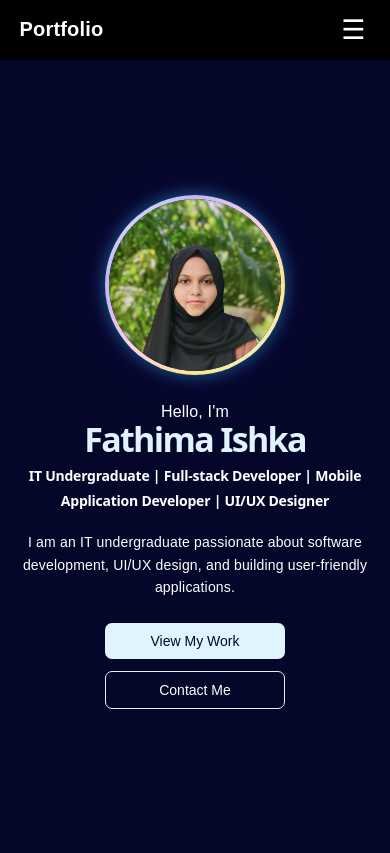
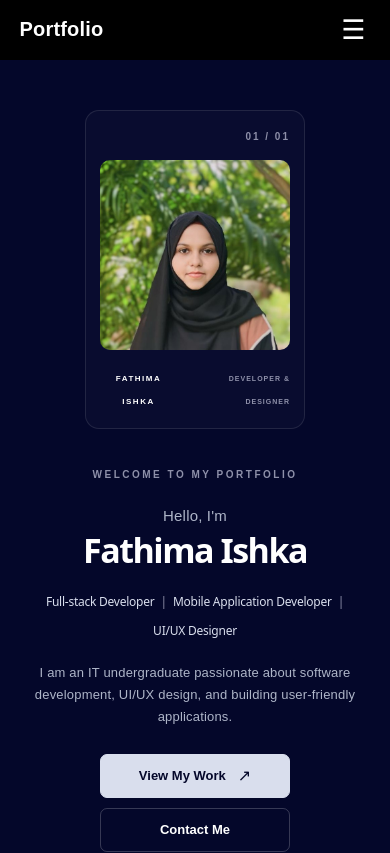
Before and after one commit to ishqafathima/My-Portfolio, a React (Vite) app: page / in a window 390 px wide. Shown: the top 853 px of the page. Built offline with nearby package versions, Linux system fonts and the light colour scheme.

Commit message:
update portfolio

```diff
--- a/src/sections/Home/Home.css
+++ b/src/sections/Home/Home.css
@@ -1,15 +1,13 @@
-
 /* =========================
    HOME
 ========================= */
 
 .home {
   min-height: calc(100vh - 70px);
-
   display: flex;
   align-items: center;
 
-  padding: 60px 10%;
+  padding: 80px 8%;
 
   background-color: #04072a;
 
@@ -23,15 +21,16 @@
 
 .home-content {
   width: 100%;
-  max-width: 1200px;
+  max-width: 1150px;
 
   margin: 0 auto;
 
-  display: flex;
+  display: grid;
+  grid-template-columns: 1.2fr 0.8fr;
+
   align-items: center;
-  justify-content: space-between;
 
-  gap: 60px;
+  gap: 80px;
 }
 
 
@@ -40,50 +39,108 @@
 ========================= */
 
 .intro {
-  flex: 1;
   min-width: 0;
 }
 
-.hello {
-  font-size: 20px;
+.home-label {
+  display: inline-block;
 
-  margin: 0 0 5px;
+  margin-bottom: 25px;
 
-  color: #ffffff;
+  color: #8e90a9;
+
+  font-size: 11px;
+  font-weight: 700;
+
+  letter-spacing: 3px;
 }
 
-.name {
-  font-size: clamp(38px, 5vw, 52px);
 
-  margin: 0 0 15px;
+/* =========================
+   HELLO
+========================= */
 
-  color: #dff4ff;
+.hello {
+  margin: 0 0 6px;
 
-  font-weight: 700;
+  color: #aeb5c8;
+
+  font-size: 17px;
+  font-weight: 400;
 }
 
-.role {
-  font-size: clamp(16px, 2vw, 20px);
 
-  line-height: 1.8;
+/* =========================
+   NAME
+========================= */
 
+.name {
   margin: 0;
 
   color: #ffffff;
 
-  font-weight: 600;
+  font-size: clamp(45px, 6vw, 70px);
+
+  font-weight: 700;
+
+  line-height: 1.05;
+
+  letter-spacing: -2px;
 }
 
-.description {
-  max-width: 650px;
 
-  margin-top: 25px;
+/* =========================
+   ROLE
+========================= */
 
-  font-size: 16px;
+.role {
+  display: flex;
+
+  flex-wrap: wrap;
+
+  align-items: center;
+
+  gap: 9px;
+
+  margin: 22px 0 0;
+
+  color: #d9deed;
+
+  font-size: 17px;
+
+  font-weight: 500;
 
   line-height: 1.7;
+}
 
-  color: #ffffff;
+.role span:not(.separator) {
+  transition: color 0.3s ease;
+}
+
+.role span:not(.separator):hover {
+  color: #8e90a9;
+}
+
+.separator {
+  color: #8e90a9;
+  font-weight: 400;
+}
+
+
+/* =========================
+   DESCRIPTION
+========================= */
+
+.description {
+  max-width: 620px;
+
+  margin: 24px 0 0;
+
+  color: #aeb5c8;
+
+  font-size: 15px;
+
+  line-height: 1.8;
 }
 
 
@@ -94,43 +151,118 @@
 .home-buttons {
   display: flex;
 
-  gap: 15px;
+  align-items: center;
 
-  margin-top: 25px;
+  gap: 13px;
+
+  margin-top: 30px;
 
   flex-wrap: wrap;
 }
 
 .home-buttons button {
-  padding: 11px 22px;
+  min-height: 44px;
+
+  padding: 10px 18px;
 
   border-radius: 7px;
 
-  font-size: 15px;
+  font-family: inherit;
+
+  font-size: 13px;
+
+  font-weight: 600;
 
   cursor: pointer;
 
-  transition: 0.3s ease;
+  transition:
+    transform 0.3s ease,
+    background-color 0.3s ease,
+    border-color 0.3s ease;
 }
 
+
+/* Primary button */
+
 .work-btn {
-  border: none;
+  display: flex;
 
-  background-color: #dff4ff;
+  align-items: center;
+
+  gap: 12px;
+
+  border: 1px solid #d9deed;
+
+  background-color: #d9deed;
 
   color: #04072a;
 }
 
+.work-btn:hover {
+  transform: translateY(-3px);
+
+  background-color: #ffffff;
+
+  border-color: #ffffff;
+}
+
+.button-arrow {
+  font-size: 16px;
+
+  transition: transform 0.3s ease;
+}
+
+.work-btn:hover .button-arrow {
+  transform: translate(2px, -2px);
+}
+
+
+/* Secondary button */
+
 .contact-btn {
+  border: 1px solid rgba(255, 255, 255, 0.2);
+
   background-color: transparent;
-
-  border: 1px solid #dff4ff;
 
   color: #ffffff;
 }
 
-.home-buttons button:hover {
-  transform: translateY(-2px);
+.contact-btn:hover {
+  transform: translateY(-3px);
+
+  background-color: rgba(142, 144, 169, 0.12);
+
+  border-color: #8e90a9;
+}
+
+
+/* =========================
+   META
+========================= */
+
+.home-meta {
+  display: flex;
+
+  align-items: center;
+
+  gap: 12px;
+
+  margin-top: 45px;
+
+  color: #68708e;
+
+  font-size: 9px;
+
+  font-weight: 700;
+
+  letter-spacing: 2px;
+}
+
+.home-meta div {
+  width: 45px;
+  height: 1px;
+
+  background-color: #343a5a;
 }
 
 
@@ -139,8 +271,6 @@
 ========================= */
 
 .profile {
-  flex: 0 0 330px;
-
   display: flex;
 
   justify-content: center;
@@ -150,54 +280,122 @@
 
 
 /* =========================
-   COLORFUL PROFILE IMAGE
+   PROFILE FRAME
 ========================= */
 
-.profile-image {
-  width: 280px;
-  height: 280px;
+.profile-frame {
+  position: relative;
 
-  object-fit: cover;
+  width: 330px;
 
-  border-radius: 50%;
+  padding: 22px;
 
-  /* Colorful gradient ring */
-  border: 6px solid transparent;
+  box-sizing: border-box;
 
-  background:
-    linear-gradient(#04072a, #04072a) padding-box,
-    linear-gradient(
-      135deg,
-     #dff4ff,
-     #c4b5fd,
-     #fbcfe8,
-     #fde68a,
-     #dff4ff
-    ) border-box;
+  background-color: rgba(255, 255, 255, 0.025);
 
-  /* Colorful glow */
-  box-shadow:
-    0 0 18px rgba(223, 244, 255, 0.45),
-    0 0 35px rgba(196, 181, 253, 0.30),
-    0 0 50px rgba(251, 207, 232, 0.20);
+  border: 1px solid rgba(255, 255, 255, 0.1);
+
+  border-radius: 14px;
 
   transition:
     transform 0.4s ease,
+    border-color 0.4s ease,
     box-shadow 0.4s ease;
+}
+
+.profile-frame:hover {
+  transform: translateY(-6px);
+
+  border-color: rgba(142, 144, 169, 0.5);
+
+  box-shadow:
+    0 20px 45px rgba(0, 0, 0, 0.25);
 }
 
 
 /* =========================
-   PROFILE HOVER
+   PROFILE NUMBER
 ========================= */
 
-.profile-image:hover {
-  transform: scale(1.05);
+.profile-number {
+  margin-bottom: 15px;
 
-  box-shadow:
-  0 0 22px rgba(223, 244, 255, 0.55),
-  0 0 42px rgba(196, 181, 253, 0.40),
-  0 0 60px rgba(251, 207, 232, 0.30);
+  color: #8e90a9;
+
+  font-size: 10px;
+
+  font-weight: 700;
+
+  letter-spacing: 2px;
+
+  text-align: right;
+}
+
+
+/* =========================
+   PROFILE IMAGE
+========================= */
+
+.profile-image {
+  display: block;
+
+  width: 100%;
+  aspect-ratio: 1 / 1;
+
+  object-fit: cover;
+
+  border-radius: 10px;
+
+  filter: saturate(0.95);
+
+  transition:
+    transform 0.4s ease,
+    filter 0.4s ease;
+}
+
+.profile-frame:hover .profile-image {
+  transform: scale(1.02);
+
+  filter: saturate(1.05);
+}
+
+
+/* =========================
+   PROFILE CAPTION
+========================= */
+
+.profile-caption {
+  display: flex;
+
+  align-items: center;
+  justify-content: space-between;
+
+  gap: 10px;
+
+  padding-top: 17px;
+}
+
+.profile-caption span:first-child {
+  color: #ffffff;
+
+  font-size: 10px;
+
+  font-weight: 700;
+
+  letter-spacing: 1.5px;
+}
+
+.profile-caption span:last-child {
+  color: #8e90a9;
+
+  font-size: 8px;
+
+  font-weight: 600;
+
+  letter-spacing: 1px;
+
+  text-align: right;
 }
 
 
@@ -205,29 +403,30 @@
    TABLET
 ========================= */
 
-@media (max-width: 900px) {
+@media (max-width: 950px) {
 
   .home {
-    min-height: calc(100vh - 65px);
-
-    padding: 60px 7%;
+    padding: 70px 7%;
   }
 
   .home-content {
-    gap: 35px;
+    gap: 50px;
   }
 
-  .profile {
-    flex: 0 0 250px;
+  .name {
+    font-size: clamp(42px, 6vw, 58px);
   }
 
-  .profile-image {
-    width: 230px;
-    height: 230px;
+  .role {
+    font-size: 15px;
   }
 
   .description {
-    font-size: 15px;
+    font-size: 14px;
+  }
+
+  .profile-frame {
+    width: 290px;
   }
 }
 
@@ -241,75 +440,81 @@
   .home {
     min-height: calc(100vh - 60px);
 
-    padding: 50px 6%;
+    padding: 65px 6% 75px;
   }
 
   .home-content {
-    flex-direction: column-reverse;
+    grid-template-columns: 1fr;
 
-    justify-content: center;
+    gap: 40px;
 
     text-align: center;
-
-    gap: 30px;
   }
 
   .intro {
-    width: 100%;
+    order: 2;
+  }
+
+  .profile {
+    order: 1;
+  }
+
+  .home-label {
+    margin-bottom: 18px;
+
+    font-size: 10px;
+
+    letter-spacing: 2.5px;
   }
 
   .hello {
-    font-size: 18px;
+    font-size: 16px;
   }
 
   .name {
-    font-size: 40px;
+    font-size: 42px;
 
-    margin-bottom: 12px;
+    letter-spacing: -1.5px;
   }
 
   .role {
-    font-size: 16px;
+    justify-content: center;
 
-    line-height: 1.7;
+    font-size: 14px;
+
+    line-height: 1.8;
   }
 
   .description {
-    max-width: 100%;
+    max-width: 520px;
 
     margin: 20px auto 0;
 
-    font-size: 15px;
+    font-size: 14px;
 
-    line-height: 1.6;
+    line-height: 1.7;
   }
 
   .home-buttons {
     justify-content: center;
 
-    gap: 12px;
+    margin-top: 25px;
   }
 
-  .home-buttons button {
-    padding: 10px 18px;
+  .home-meta {
+    justify-content: center;
 
-    font-size: 14px;
+    margin-top: 35px;
   }
 
+  .profile-frame {
+    width: 260px;
 
-  /* Mobile profile */
-
-  .profile {
-    flex: none;
-
-    width: 100%;
+    padding: 17px;
   }
 
-  .profile-image {
-    width: 210px;
-    height: 210px;
-
-    border-width: 5px;
+  .profile-number {
+    margin-bottom: 12px;
   }
 }
 
@@ -321,15 +526,21 @@
 @media (max-width: 480px) {
 
   .home {
-    padding: 40px 5%;
+    padding: 50px 5% 65px;
   }
 
   .home-content {
-    gap: 25px;
+    gap: 32px;
+  }
+
+  .profile-frame {
+    width: 220px;
+
+    padding: 14px;
   }
 
   .hello {
-    font-size: 16px;
+    font-size: 15px;
   }
 
   .name {
@@ -337,43 +548,51 @@
   }
 
   .role {
-    font-size: 14px;
+    gap: 6px;
 
-    line-height: 1.8;
+    font-size: 12px;
+
+    line-height: 1.9;
   }
 
   .description {
-    font-size: 14px;
+    font-size: 13px;
 
-    line-height: 1.6;
-
-    margin-top: 18px;
+    line-height: 1.7;
   }
 
   .home-buttons {
     flex-direction: column;
 
-    align-items: center;
+    width: 100%;
 
-    width: 100%;
+    gap: 10px;
   }
 
   .home-buttons button {
-    width: 180px;
+    width: 190px;
+
+    justify-content: center;
   }
 
+  .home-meta {
+    gap: 8px;
 
-  /* Small phone profile */
+    font-size: 8px;
 
-  .profile-image {
-    width: 180px;
-    height: 180px;
+    letter-spacing: 1.5px;
+  }
 
-    border-width: 4px;
+  .home-meta div {
+    width: 30px;
+  }
 
-    box-shadow:
-      0 0 15px rgba(0, 245, 255, 0.35),
-      0 0 30px rgba(124, 58, 237, 0.25);
+  .profile-caption span:first-child {
+    font-size: 8px;
+  }
+
+  .profile-caption span:last-child {
+    font-size: 7px;
   }
 }
 
@@ -384,24 +603,27 @@
 
 @media (max-width: 360px) {
 
-  .profile-image {
-    width: 155px;
-    height: 155px;
+  .home {
+    padding: 45px 5% 60px;
+  }
+
+  .profile-frame {
+    width: 190px;
   }
 
   .name {
-    font-size: 31px;
+    font-size: 30px;
   }
 
   .role {
-    font-size: 13px;
+    font-size: 11px;
   }
 
   .description {
-    font-size: 13px;
+    font-size: 12px;
   }
 
   .home-buttons button {
-    width: 170px;
+    width: 175px;
   }
 }
--- a/src/sections/Home/Home.jsx
+++ b/src/sections/Home/Home.jsx
@@ -1,24 +1,24 @@
-
 import "./Home.css";
 
 function Home() {
   return (
     <section className="home">
-
       <div className="home-content">
 
+        {/* LEFT CONTENT */}
         <div className="intro">
+
+          <span className="home-label">WELCOME TO MY PORTFOLIO</span>
 
           <p className="hello">Hello, I'm</p>
 
-          <h1 className="name">
-            Fathima Ishka
-          </h1>
+          <h1 className="name">Fathima Ishka</h1>
 
           <h2 className="role">
-            <span>IT Undergraduate</span> |{" "}
-            <span>Full-stack Developer</span> |{" "}
-            <span>Mobile Application Developer</span> |{" "}
+            <span>Full-stack Developer</span>
+            <span className="separator">|</span>
+            <span>Mobile Application Developer</span>
+            <span className="separator">|</span>
             <span>UI/UX Designer</span>
           </h2>
 
@@ -28,7 +28,6 @@ function Home() {
           </p>
 
           <div className="home-buttons">
-
             <button
               className="work-btn"
               onClick={() =>
@@ -37,7 +36,8 @@ function Home() {
                 })
               }
             >
-              View My Work
+              <span>View My Work</span>
+              <span className="button-arrow">↗</span>
             </button>
 
             <button
@@ -50,21 +50,39 @@ function Home() {
             >
               Contact Me
             </button>
+          </div>
+
+          <div className="home-meta">
+            <span>01</span>
+            <div></div>
+            <span>IT • DEVELOPMENT • DESIGN</span>
+          </div>
+
+        </div>
+
+        {/* RIGHT PROFILE */}
+        <div className="profile">
+
+          <div className="profile-frame">
+
+            <div className="profile-number">01 / 01</div>
+
+            <img
+              src="/Ishqa.jpeg"
+              alt="Fathima Ishka"
+              className="profile-image"
+            />
+
+            <div className="profile-caption">
+              <span>FATHIMA ISHKA</span>
+              <span>DEVELOPER & DESIGNER</span>
+            </div>
 
           </div>
 
         </div>
 
-        <div className="profile">
-          <img
-            src="/Ishqa.jpeg"
-            alt="Ishka Lafir"
-            className="profile-image"
-          />
-        </div>
-
       </div>
-
     </section>
   );
 }
```
